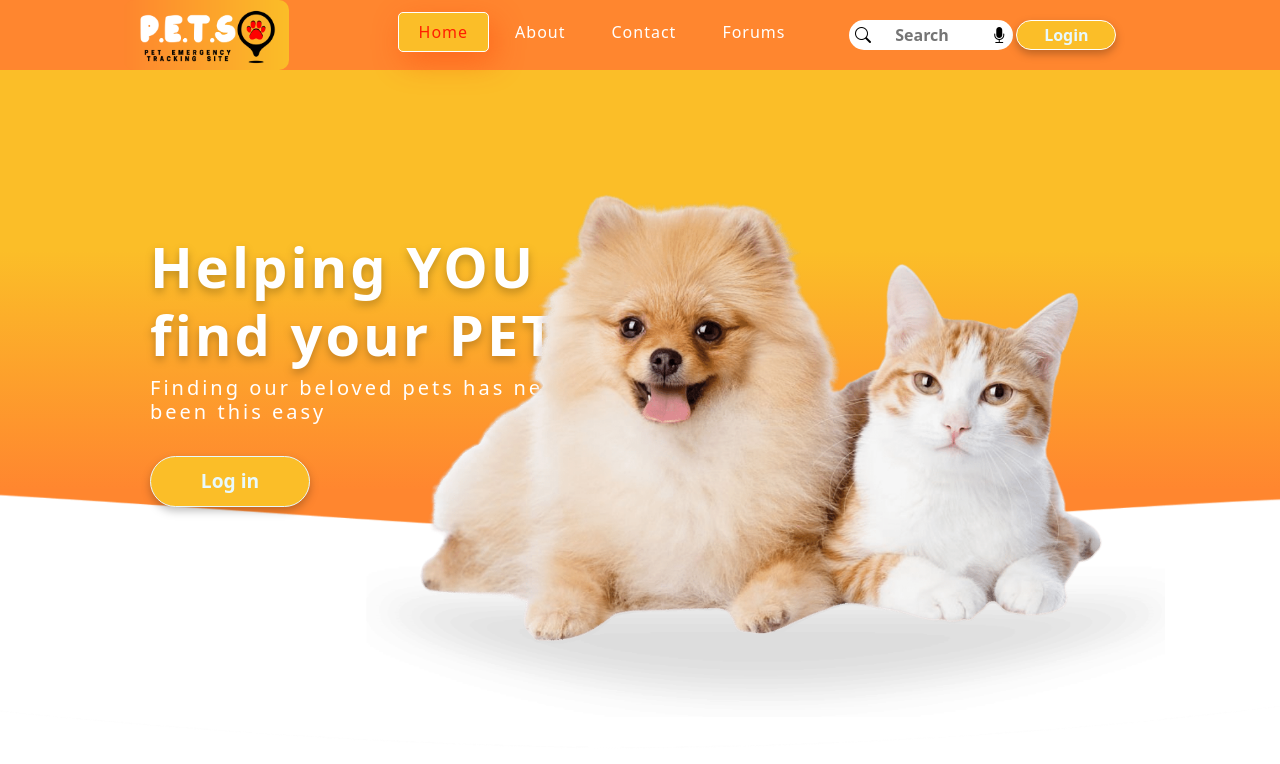
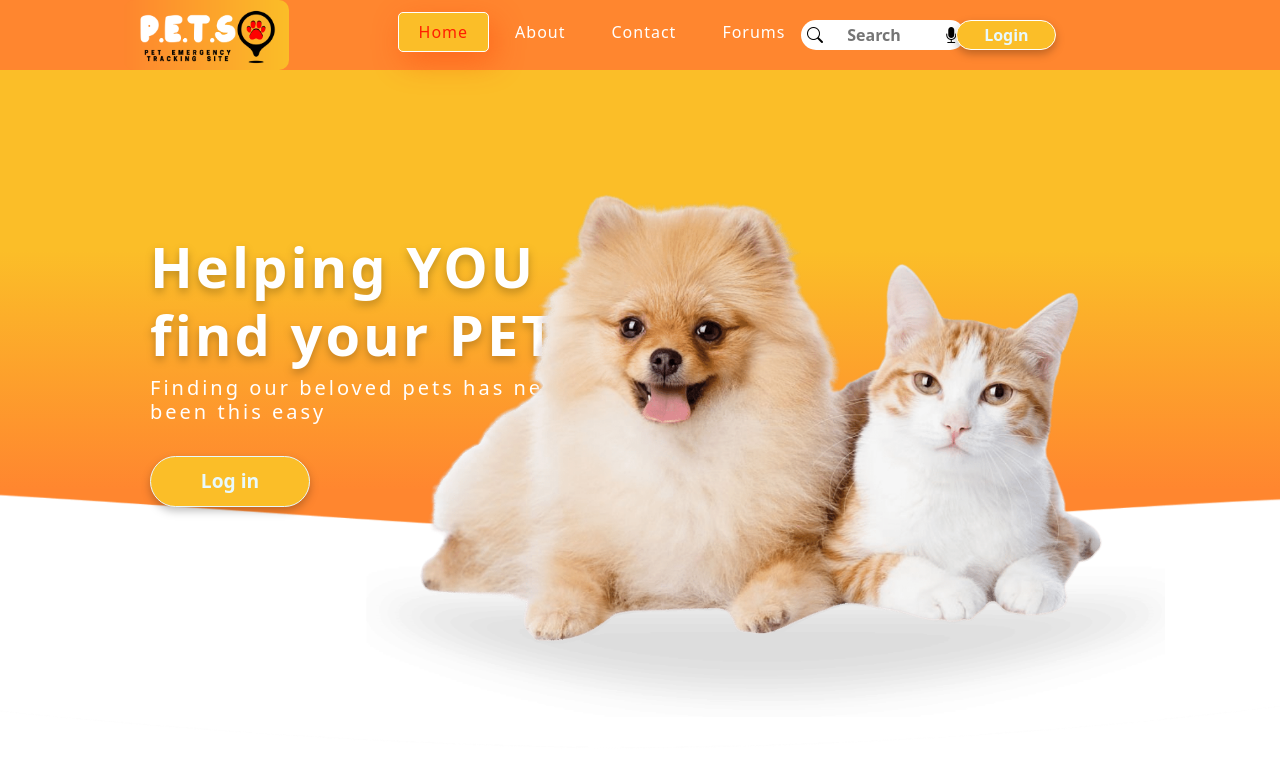
Before and after one commit to Ferjade/PETS, a PHP site: page / in a window 1280 px wide. Shown: the top 764 px of the page. Run offline with PHP 8.4, Linux system fonts and the light colour scheme; some libraries are stand-ins or nearby versions.

Commit message:
Adjusting search and login btn in nav bar

```diff
--- a/css/style.css
+++ b/css/style.css
@@ -67,9 +67,11 @@ nav ul li a:hover {
 }
 
 .search-bar {
-  background: #ffffff;
+  background: white;
   border-radius: 50px;
   outline: none;
+  position: relative;
+  right: 3em;
 }
 
 nav form button {
@@ -103,7 +105,7 @@ nav form button:hover {
   font-weight: 600;
   color: #e8f9fd;
   position: relative;
-  right: 100px;
+  right: 10em;
   z-index: 2;
   filter: drop-shadow(0px 4px 4px rgba(0, 0, 0, 0.25));
   transition: 0.3s ease-in-out;
--- a/style.scss
+++ b/style.scss
@@ -91,9 +91,11 @@ nav ul li a:hover{
 
 // Search box
 .search-bar{
-    background: $white;
+    background: white;
     border-radius: 50px;
     outline: none;
+    position: relative;
+    right: 3em;
 }
 
 nav form button{
@@ -128,7 +130,7 @@ nav form button:hover{
     font-weight: 600;
     color: $dimly;
     position: relative;
-    right: 100px;
+    right: 10em;
     z-index: 2;
     filter: drop-shadow(0px 4px 4px rgba(0, 0, 0, 0.25));
     transition: .3s ease-in-out;
```
Also changed, not shown: 1 other file.
